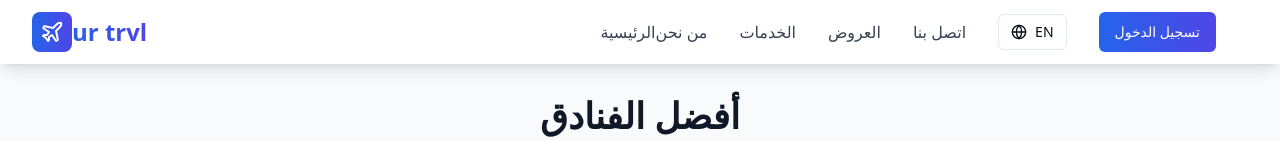
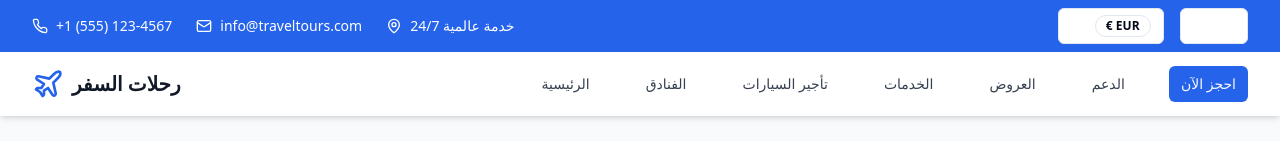
Before and after one commit to Axisx-group/safeer-journeys-explore-world, a React (Vite) app: page /hotels in a window 1280 px wide. Shown: the top 141 px of the page. Built offline with nearby package versions, Linux system fonts and the light colour scheme.

Commit message:
Add currency toggle icon
Add a currency toggle icon to the application.

```diff
--- /dev/null
+++ b/src/components/CurrencyDropdown.tsx
@@ -0,0 +1,74 @@
+
+import React from 'react';
+import {
+  DropdownMenu,
+  DropdownMenuContent,
+  DropdownMenuItem,
+  DropdownMenuTrigger,
+} from '@/components/ui/dropdown-menu';
+import { Button } from '@/components/ui/button';
+import { Badge } from '@/components/ui/badge';
+import { DollarSign } from 'lucide-react';
+import { useLanguage } from '@/contexts/LanguageContext';
+import { europeanCurrencies } from '@/constants/europeanData';
+
+interface CurrencyDropdownProps {
+  selectedCurrency?: string;
+  onCurrencyChange?: (currency: string) => void;
+}
+
+const CurrencyDropdown: React.FC<CurrencyDropdownProps> = ({
+  selectedCurrency = 'EUR',
+  onCurrencyChange
+}) => {
+  const { language } = useLanguage();
+  const isArabic = language === 'ar';
+
+  const selectedCurrencyData = europeanCurrencies.find(c => c.code === selectedCurrency);
+
+  const handleCurrencyChange = (currency: string) => {
+    onCurrencyChange?.(currency);
+  };
+
+  return (
+    <DropdownMenu>
+      <DropdownMenuTrigger asChild>
+        <Button variant="outline" size="sm" className="flex items-center gap-2">
+          <DollarSign className="h-4 w-4" />
+          {selectedCurrencyData && (
+            <Badge variant="outline" className="text-xs">
+              {selectedCurrencyData.symbol} {selectedCurrencyData.code}
+            </Badge>
+          )}
+        </Button>
+      </DropdownMenuTrigger>
+
+      <DropdownMenuContent
+        className="w-64 max-h-80 overflow-y-auto z-50"
+        align={isArabic ? "start" : "end"}
+      >
+        {europeanCurrencies.map((currency) => (
+          <DropdownMenuItem
+            key={currency.code}
+            onClick={() => handleCurrencyChange(currency.code)}
+            className="flex items-center space-x-3 cursor-pointer"
+          >
+            <span className="text-lg font-bold text-blue-600 min-w-[30px]">
+              {currency.symbol}
+            </span>
+            <div className="flex-1">
+              <div className="font-medium">
+                {isArabic ? currency.nameAr : currency.name}
+              </div>
+              <div className="text-sm text-gray-500">
+                {currency.code}
+              </div>
+            </div>
+          </DropdownMenuItem>
+        ))}
+      </DropdownMenuContent>
+    </DropdownMenu>
+  );
+};
+
+export default CurrencyDropdown;
--- a/src/components/Navbar.tsx
+++ b/src/components/Navbar.tsx
@@ -1,98 +1,154 @@
 
 import { useState } from "react";
-import { Menu, X, Plane } from "lucide-react";
 import { Button } from "@/components/ui/button";
+import { Menu, X, Plane, Phone, Mail, MapPin } from "lucide-react";
+import { Link } from "react-router-dom";
+import LanguageToggle from "./LanguageToggle";
+import CurrencyDropdown from "./CurrencyDropdown";
 import { useLanguage } from "@/contexts/LanguageContext";
-import { Link, useNavigate } from "react-router-dom";
-import LanguageToggle from "./LanguageToggle";
 
 const Navbar = () => {
-  const [isOpen, setIsOpen] = useState(false);
-  const { t, language } = useLanguage();
-  const navigate = useNavigate();
+  const [isMenuOpen, setIsMenuOpen] = useState(false);
+  const [selectedCurrency, setSelectedCurrency] = useState('EUR');
+  const { language } = useLanguage();
+  const isArabic = language === 'ar';
+
+  const navigationItems = [
+    {
+      nameEn: "Home",
+      nameAr: "الرئيسية",
+      href: "/"
+    },
+    {
+      nameEn: "Hotels",
+      nameAr: "الفنادق",
+      href: "/hotels"
+    },
+    {
+      nameEn: "Car Rental",
+      nameAr: "تأجير السيارات",
+      href: "/car-rental"
+    },
+    {
+      nameEn: "Services",
+      nameAr: "الخدمات",
+      href: "/services"
+    },
+    {
+      nameEn: "Offers",
+      nameAr: "العروض",
+      href: "/offers"
+    },
+    {
+      nameEn: "Support",
+      nameAr: "الدعم",
+      href: "/support"
+    }
+  ];
 
   return (
-    <nav className="bg-white/95 backdrop-blur-sm shadow-lg sticky top-0 z-50">
+    <>
+      {/* Contact Bar */}
+      <div className="bg-blue-600 text-white py-2 px-4 sm:px-6 lg:px-8 hidden md:block">
+        <div className="max-w-7xl mx-auto flex justify-between items-center text-sm">
+          <div className="flex items-center space-x-6">
+            <div className="flex items-center space-x-2">
+              <Phone className="h-4 w-4" />
+              <span>+1 (555) 123-4567</span>
+            </div>
+            <div className="flex items-center space-x-2">
+              <Mail className="h-4 w-4" />
+              <span>info@traveltours.com</span>
+            </div>
+            <div className="flex items-center space-x-2">
+              <MapPin className="h-4 w-4" />
+              <span>{isArabic ? 'خدمة عالمية 24/7' : '24/7 Global Service'}</span>
+            </div>
+          </div>
+          <div className="flex items-center space-x-4">
+            <CurrencyDropdown
+              selectedCurrency={selectedCurrency}
+              onCurrencyChange={setSelectedCurrency}
+            />
+            <LanguageToggle />
+          </div>
+        </div>
+      </div>
+
+      {/* Main Navigation */}
+      <nav className="bg-white shadow-md sticky top-0 z-40">
         <div className="max-w-7xl mx-auto px-4 sm:px-6 lg:px-8">
           <div className="flex justify-between items-center h-16">
             {/* Logo */}
-          <Link to="/" className={`flex items-center ${language === 'ar' ? 'space-x-reverse space-x-2' : 'space-x-2'}`}>
-            <div className="bg-gradient-to-r from-blue-600 to-indigo-600 p-2 rounded-lg">
-              <Plane className="h-6 w-6 text-white" />
-            </div>
-            <span className="text-2xl font-bold bg-gradient-to-r from-blue-600 to-indigo-600 bg-clip-text text-transparent">
-              {t('brandName')}
+            <Link to="/" className="flex items-center space-x-2">
+              <Plane className="h-8 w-8 text-blue-600" />
+              <span className="text-xl font-bold text-gray-900">
+                {isArabic ? 'رحلات السفر' : 'Travel Tours'}
               </span>
             </Link>
 
-          {/* Desktop Menu */}
-          <div className={`hidden md:flex items-center ${language === 'ar' ? 'space-x-reverse space-x-8' : 'space-x-8'}`}>
-            <Link to="/" className="text-gray-700 hover:text-blue-600 transition-colors font-medium">
-              {t('home')}
+            {/* Desktop Navigation */}
+            <div className="hidden md:flex items-center space-x-8">
+              {navigationItems.map((item) => (
+                <Link
+                  key={item.href}
+                  to={item.href}
+                  className="text-gray-700 hover:text-blue-600 px-3 py-2 rounded-md text-sm font-medium transition-colors"
+                >
+                  {isArabic ? item.nameAr : item.nameEn}
                 </Link>
-            <Link to="/about" className="text-gray-700 hover:text-blue-600 transition-colors font-medium">
-              {t('about')}
+              ))}
+
+              <Link to="/booking">
+                <Button size="sm" className="bg-blue-600 hover:bg-blue-700">
+                  {isArabic ? 'احجز الآن' : 'Book Now'}
+                </Button>
               </Link>
-            <Link to="/services" className="text-gray-700 hover:text-blue-600 transition-colors font-medium">
-              {language === 'ar' ? 'الخدمات' : 'Services'}
-            </Link>
-            <Link to="/offers" className="text-gray-700 hover:text-blue-600 transition-colors font-medium">
-              {language === 'ar' ? 'العروض' : 'Offers'}
-            </Link>
-            <Link to="/support" className="text-gray-700 hover:text-blue-600 transition-colors font-medium">
-              {language === 'ar' ? 'اتصل بنا' : 'Contact'}
-            </Link>
-            <LanguageToggle />
-            <Button
-              onClick={() => navigate('/booking')}
-              className="bg-gradient-to-r from-blue-600 to-indigo-600 hover:from-blue-700 hover:to-indigo-700 text-white"
-            >
-              {t('login')}
-            </Button>
             </div>
 
             {/* Mobile menu button */}
-          <div className="md:hidden flex items-center gap-2">
+            <div className="md:hidden flex items-center space-x-2">
+              <CurrencyDropdown
+                selectedCurrency={selectedCurrency}
+                onCurrencyChange={setSelectedCurrency}
+              />
               <LanguageToggle />
-            <button
-              onClick={() => setIsOpen(!isOpen)}
-              className="text-gray-700 hover:text-blue-600"
+              <Button
+                variant="ghost"
+                size="sm"
+                onClick={() => setIsMenuOpen(!isMenuOpen)}
               >
-              {isOpen ? <X className="h-6 w-6" /> : <Menu className="h-6 w-6" />}
-            </button>
+                {isMenuOpen ? <X className="h-6 w-6" /> : <Menu className="h-6 w-6" />}
+              </Button>
+            </div>
           </div>
         </div>
 
-        {/* Mobile Menu */}
-        {isOpen && (
-          <div className="md:hidden py-4 space-y-2">
-            <Link to="/" className="block px-4 py-2 text-gray-700 hover:bg-blue-50 rounded-lg">
-              {t('home')}
+        {/* Mobile Navigation */}
+        {isMenuOpen && (
+          <div className="md:hidden bg-white border-t border-gray-200">
+            <div className="px-2 pt-2 pb-3 space-y-1">
+              {navigationItems.map((item) => (
+                <Link
+                  key={item.href}
+                  to={item.href}
+                  className="block px-3 py-2 text-gray-700 hover:text-blue-600 hover:bg-gray-50 rounded-md text-base font-medium"
+                  onClick={() => setIsMenuOpen(false)}
+                >
+                  {isArabic ? item.nameAr : item.nameEn}
                 </Link>
-            <Link to="/about" className="block px-4 py-2 text-gray-700 hover:bg-blue-50 rounded-lg">
-              {t('about')}
+              ))}
+
+              <Link to="/booking" onClick={() => setIsMenuOpen(false)}>
+                <Button size="sm" className="w-full mt-2 bg-blue-600 hover:bg-blue-700">
+                  {isArabic ? 'احجز الآن' : 'Book Now'}
+                </Button>
               </Link>
-            <Link to="/services" className="block px-4 py-2 text-gray-700 hover:bg-blue-50 rounded-lg">
-              {language === 'ar' ? 'الخدمات' : 'Services'}
-            </Link>
-            <Link to="/offers" className="block px-4 py-2 text-gray-700 hover:bg-blue-50 rounded-lg">
-              {language === 'ar' ? 'العروض' : 'Offers'}
-            </Link>
-            <Link to="/support" className="block px-4 py-2 text-gray-700 hover:bg-blue-50 rounded-lg">
-              {language === 'ar' ? 'اتصل بنا' : 'Contact'}
-            </Link>
-            <div className="px-4 pt-2">
-              <Button
-                onClick={() => navigate('/booking')}
-                className="w-full bg-gradient-to-r from-blue-600 to-indigo-600 hover:from-blue-700 hover:to-indigo-700 text-white"
-              >
-                {t('login')}
-              </Button>
             </div>
           </div>
         )}
-      </div>
       </nav>
+    </>
   );
 };
 
```
Lines whose indentation alone changed are shown as unchanged.
